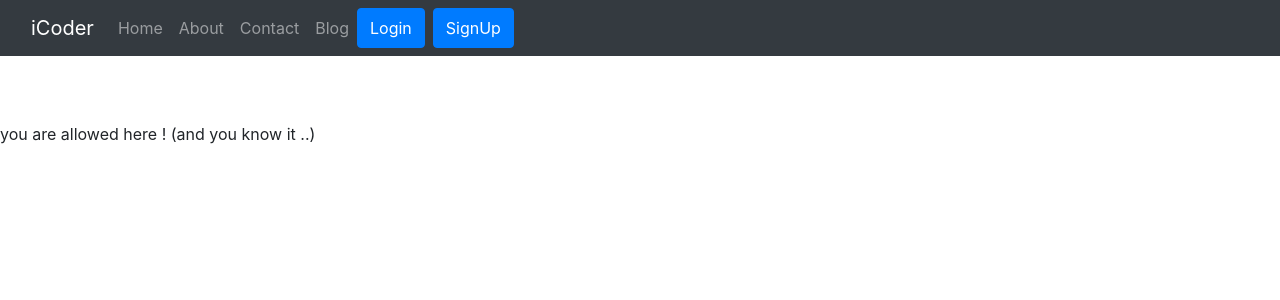
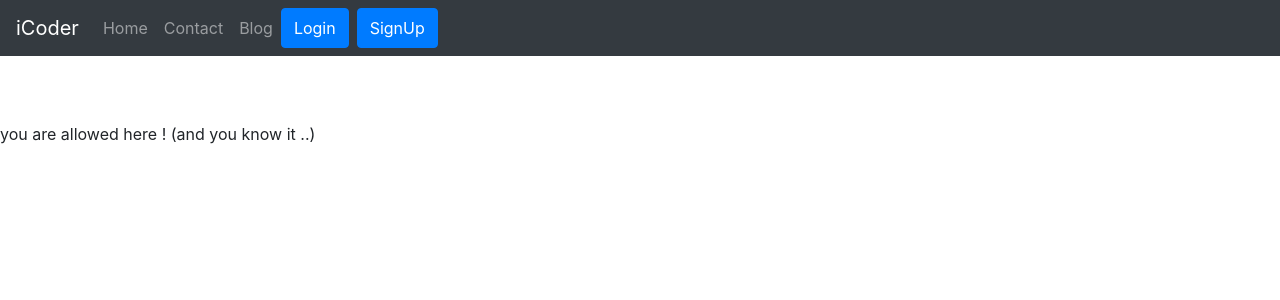
Before and after one commit to wishtree-pamrutkar/feature-blogapp, a Django app: page /blog/add_post/ in a window 1280 px wide. Shown: the top 300 px of the page. Run offline with Django 4.2, Linux system fonts and the light colour scheme; some libraries are stand-ins or nearby versions.

Commit message:
Add Post changes

```diff
--- a/blog/models.py
+++ b/blog/models.py
@@ -2,6 +2,8 @@ from django.db import models
 from django.contrib.auth.models import User
 from django.urls import reverse
 from django.utils.timezone import now
+from ckeditor.fields import RichTextField
+
 
 class Category(models.Model):
     category = models.CharField(max_length=30)
@@ -10,26 +12,27 @@ class Category(models.Model):
     def get_all_categories():
         Category.objects.all()
 
-
     def __str__(self):
         return self.category
+
 
 class Post(models.Model):
     sno = models.AutoField(primary_key=True)
     title = models.CharField(max_length=255)
-    author = models.ForeignKey(User,on_delete=models.CASCADE)
+    author = models.ForeignKey(User, on_delete=models.CASCADE)
     slug = models.CharField(max_length=130)
-    timeStamp = models.DateTimeField(blank=True,auto_now=True)
-    content = models.TextField()
+    timeStamp = models.DateTimeField(blank=True, auto_now=True)
+    content = RichTextField(blank=True, null=True)
+    # content = models.TextField()
     category = models.ForeignKey(Category, on_delete=models.CASCADE)
-    likes = models.ManyToManyField(User,related_name='blog_posts',blank=True)
+    # snippet = models.CharField(max_length=255, default='Click Link Above To Read BlogPost..')
+    likes = models.ManyToManyField(User, related_name='blog_posts', blank=True)
+
     # featurepost =
-
 
     def get_absolute_url(self):
         # return reverse('blogPost',args=(str(self.id)))
         return reverse('home')
-
 
     def total_likes(self):
         return self.likes.count()
@@ -41,23 +44,23 @@ class Post(models.Model):
     @staticmethod
     def get_all_post_by_categoryid(category_id):
         if category_id:
-            return Post.objects.filter(category = category_id)
+            return Post.objects.filter(category=category_id)
         else:
             return Post.get_all_post();
 
     def num_likes(self):
         return self.likes.all().count()
 
-
-
     def __str__(self):
         return self.title + " by " + str(self.author)
+
 
 LIKE_CHOICES = (
 
     ('Like', 'Like'),
-    ('Unlike','Unlike')
+    ('Unlike', 'Unlike')
 )
+
 
 class BlogComment(models.Model):
     sno = models.AutoField(primary_key=True)
@@ -81,5 +84,4 @@ class BlogComment(models.Model):
 #         return str(self.post)
 
 
-
 0
--- a/firstproject/settings.py
+++ b/firstproject/settings.py
@@ -41,7 +41,8 @@ INSTALLED_APPS = [
     'django.contrib.staticfiles',
     'home.apps.HomeConfig',
     'blog.apps.BlogConfig',
-    'django.contrib.humanize'
+    'django.contrib.humanize',
+    'ckeditor',
 ]
 
 MIDDLEWARE = [
--- a/home/urls.py
+++ b/home/urls.py
@@ -8,7 +8,7 @@ from home import views
 urlpatterns = [
     path('', views.home,name='home'),
     path('contact',views.contact,name='contact'),
-    path('about',views.about,name='about'),
+    # path('about',views.about,name='about'),
     path('search', views.search, name="search"),
     path('signup', views.handleSignUp, name="handleSignUp"),
     path('login', views.handeLogin, name="handleLogin"),
--- a/templates/base.html
+++ b/templates/base.html
@@ -16,21 +16,20 @@
 <body>
 
   <nav class="navbar navbar-expand-lg navbar-dark bg-dark">
-    <div class="container-fluid">
     <a class="navbar-brand" href="/">iCoder</a>
     <button class="navbar-toggler" type="button" data-toggle="collapse" data-target="#navbarSupportedContent"
       aria-controls="navbarSupportedContent" aria-expanded="false" aria-label="Toggle navigation">
       <span class="navbar-toggler-icon"></span>
     </button>
 
-      <div class="collapse navbar-collapse d-flex justify-content-between" id="navbarSupportedContent">
+    <div class="collapse navbar-collapse" id="navbarSupportedContent">
       <ul class="nav navbar-nav navbar-left ">
         <li class="nav-item {% block homeactive %}  {% endblock homeactive %}">
           <a class="nav-link" href="/">Home <span class="sr-only">(current)</span></a>
         </li>
-          <li class="nav-item {% block aboutactive %}  {% endblock aboutactive %}">
-            <a class="nav-link" href="/about">About</a>
-          </li>
+<!--        <li class="nav-item {% block aboutactive %}  {% endblock aboutactive %}">-->
+<!--          <a class="nav-link" href="/about">About</a>-->
+<!--        </li>-->
         <li class="nav-item {% block contactactive %}  {% endblock contactactive %} ">
           <a class="nav-link" href="/contact">Contact</a>
         </li>
@@ -64,12 +63,8 @@
 
       </ul>
 
-
-
       {% else %}
-        <div class="d-flex justify-content-end">
-          <!-- <ul class="nav navbar-nav navbar-right"> -->
-
+      <ul class="nav navbar-nav navbar-right">
         <!-- Button to  trigger Login modal -->
         <button type="button" class="btn btn-primary mr-2" data-toggle="modal" data-target="#loginModal">
           Login
--- a/templates/blog/blogPost.html
+++ b/templates/blog/blogPost.html
@@ -6,8 +6,9 @@
 {% load humanize %}
 {% load extras %}
 <div class="container my-3">
+
     <h2 class="blog-post-title">{{post.title}}</h2>
-    <p class="blog-post-meta">{{post.timeStamp}} by <a href="/about">{{post.author}}</a></p>
+    <p class="blog-post-meta">{{post.timeStamp}} by  {{post.author}}</p>
     <p class="text-justify">{{post.content|safe}}</p>
     <hr>
 </div>
--- a/templates/blog/delete_post.html
+++ b/templates/blog/delete_post.html
@@ -12,11 +12,11 @@
 <form method="POST">
     {% csrf_token %}
     <strong> Are you sure?!</strong><br/><br/>
-    <button class="btn btn-secondary">Delete</button>
+    <button class="btn btn-secondary">Delete Post!</button>
 </form>
     </div>
 {% else %}
 you are not allowed here!(and you know it)
+{% endif %}
 
-{% endif %}
 {% endblock %}
```
Also changed, not shown: other parts of templates/base.html (+7 -5 lines), templates/blog/add_post.html (+12 -1 lines), templates/blog/blogHome.html (+8 -3 lines), templates/blog/update_post.html (+7 -0 lines), blog/migrations/0004_alter_post_content.py (added). Lines whose indentation alone changed are shown as unchanged.
